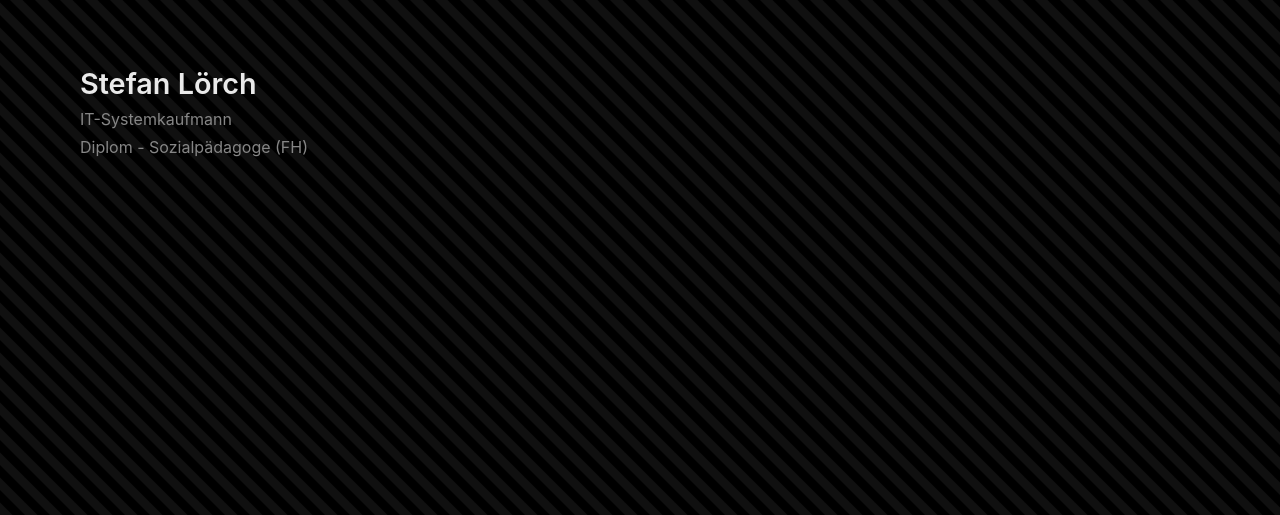
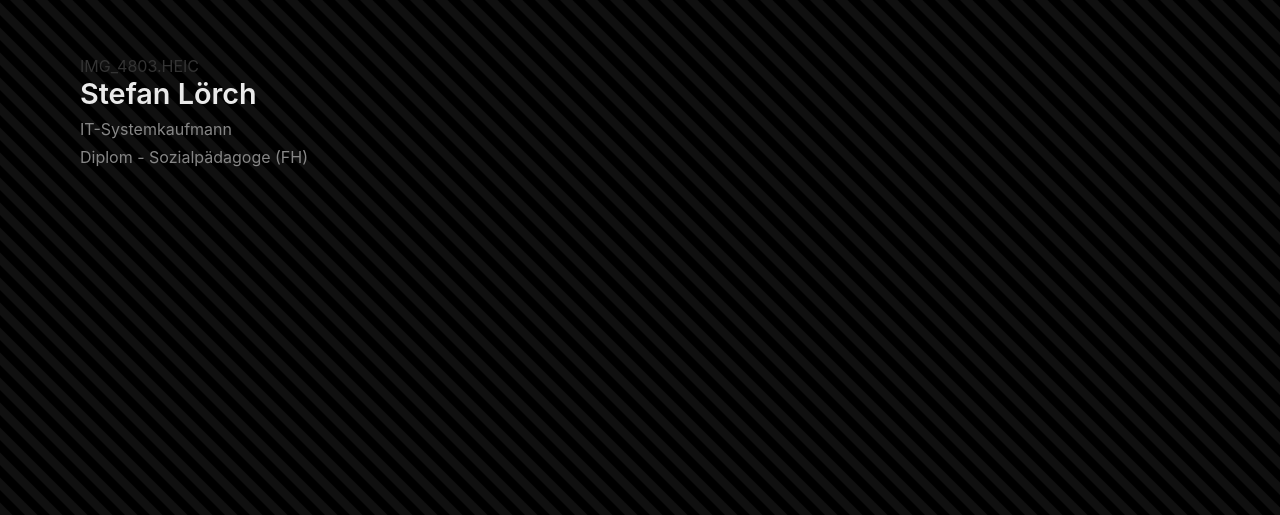
Before and after one commit to stefanloerch/web, a plain HTML site: page index.html in a window 1280 px wide. Shown: the part 285-800 px from the top of the page. Drawn offline with Linux system fonts and the light colour scheme.

Commit message:
Update index.html

```diff
--- a/index.html
+++ b/index.html
@@ -72,7 +72,7 @@
 </style>
 <div class="wrapper">
 
-
+<picture>IMG_4803.HEIC</picture>
 
     <h1>Stefan Lörch</h1>
 	    <h2>IT-Systemkaufmann</h2>
```
